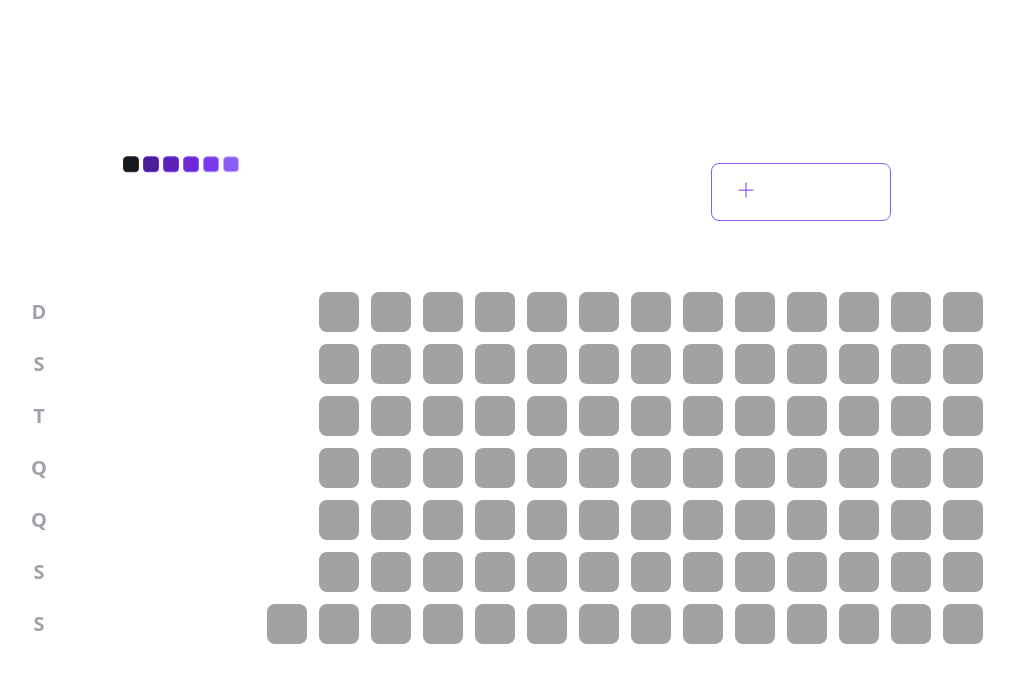
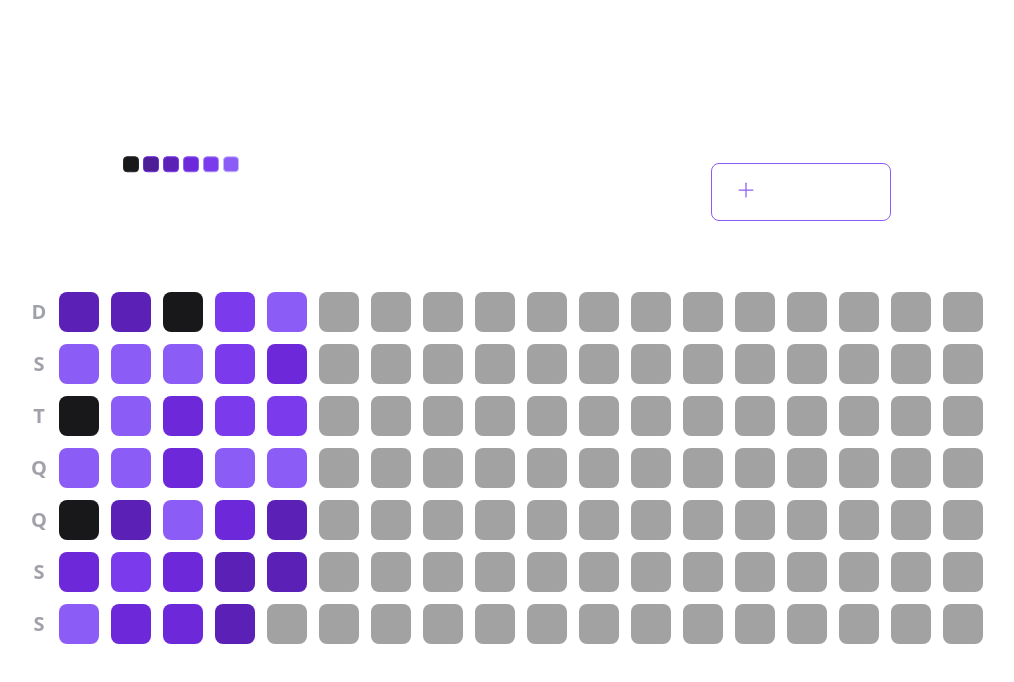
Before and after one commit to viniciuszaninelo/habits, a React (Vite) app in the folder web/: page / in a window 1280 px wide. Shown: the top 682 px of the page, without its empty margins (133-1147 px from the left). Built offline with nearby package versions, Linux system fonts and the light colour scheme.

Commit message:
summary table

```diff
--- a/web/src/components/SummaryTable.tsx
+++ b/web/src/components/SummaryTable.tsx
@@ -33,7 +33,13 @@
 
       <div className="grid grid-rows-7 grid-flow-col gap-3">
         {summaryDates.map(date => {
-          return <HabitDays key={date.toString()}/>
+          return (
+            <HabitDays
+              key={date.toString()}
+              amount={5}
+              completed={Math.round(Math.random() * 5)}
+              />
+            )
         })}
         {amountOfDaysToFill > 0 && Array.from({length: amountOfDaysToFill}).map((_,i) => {
           return (
```
